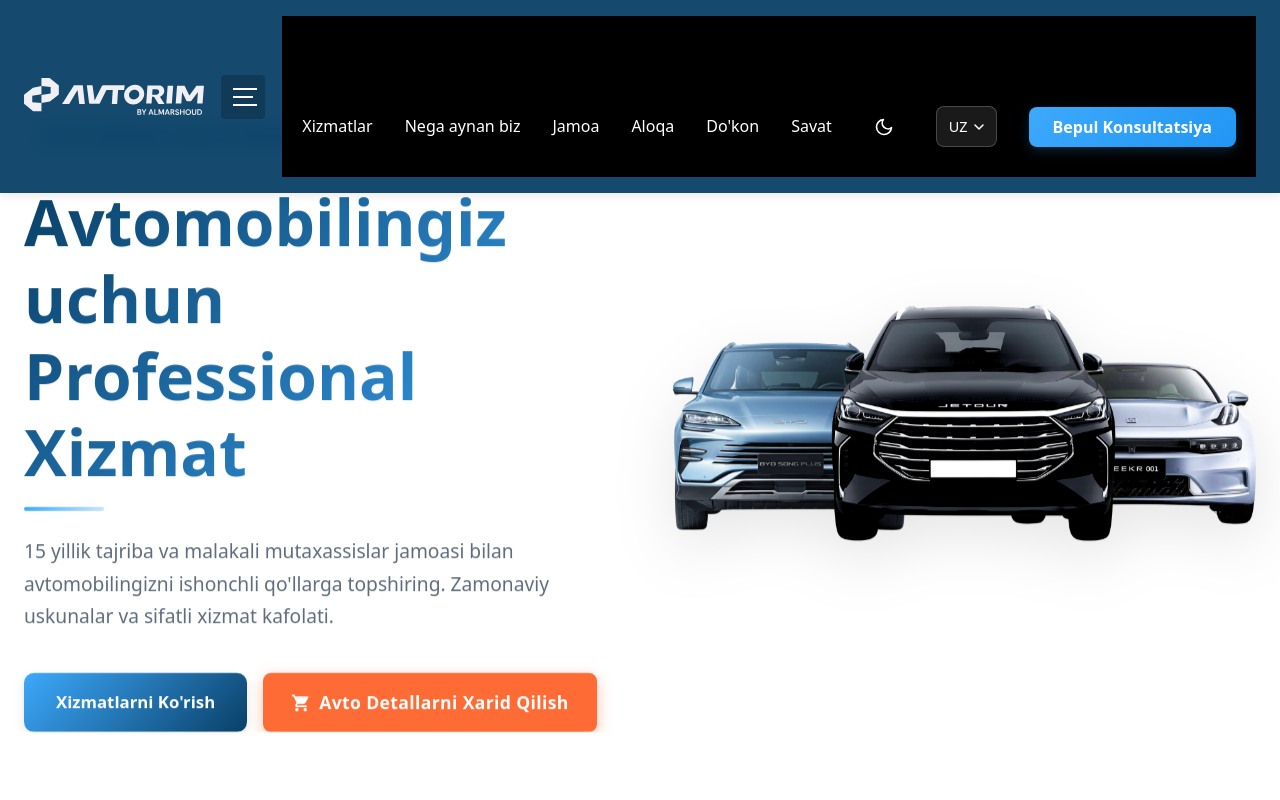
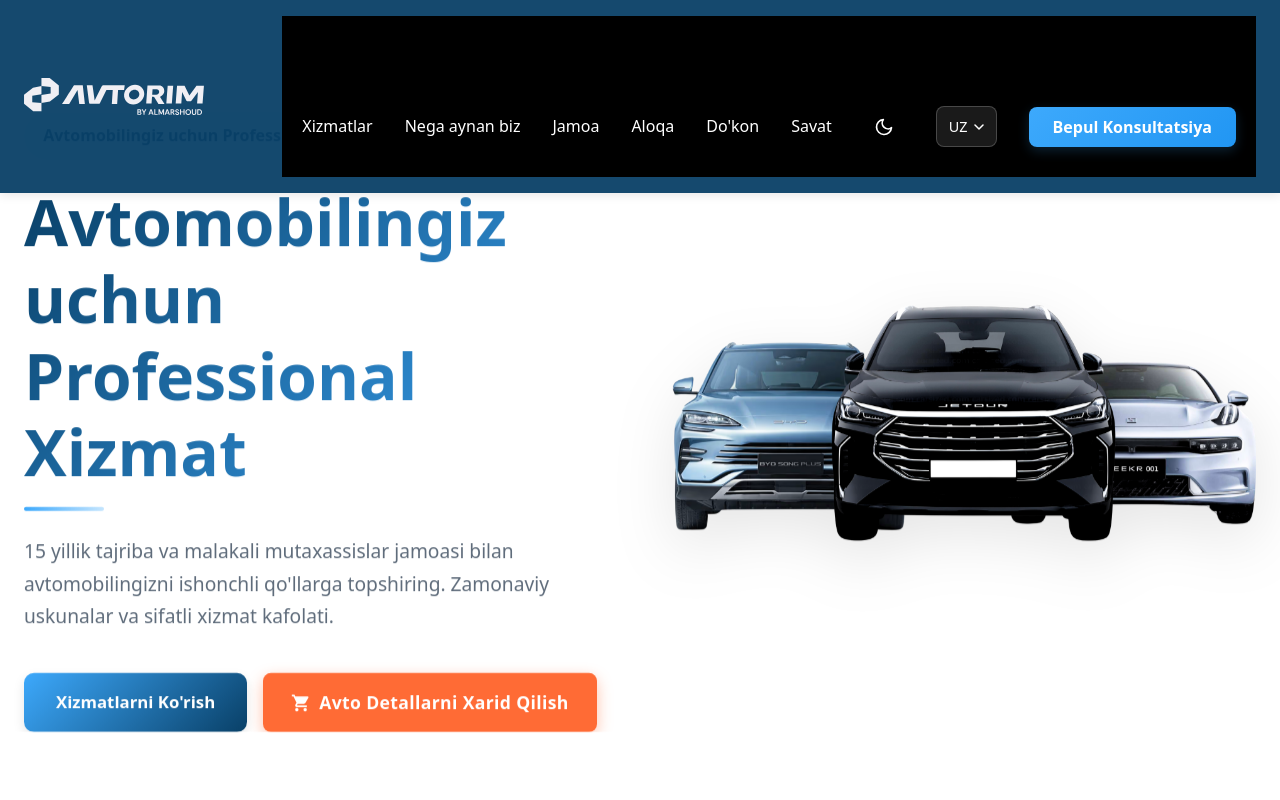
Before and after one commit to Mirjalol49/Avtorim.uz, a React (Vite) app: page / in a window 1280 px wide. Shown: the top 800 px of the page. Built offline with nearby package versions, Linux system fonts and the light colour scheme.

Commit message:
fixed burger

```diff
--- a/src/Ui/Header/Header.css
+++ b/src/Ui/Header/Header.css
@@ -8,13 +8,13 @@
   left: 0;
   z-index: 1000;
   transition: all 0.3s ease;
-    backdrop-filter: blur(8px);
+  backdrop-filter: none;
   box-shadow: 0 2px 10px var(--shadow);
   }
 
  .header.scrolled {
   padding: 12px 0;
-    background: var(--header-bg-scrolled);
+  background: var(--header-bg);
   box-shadow: 0 4px 20px var(--shadow-strong);
   }
 
@@ -197,3 +197,10 @@
   padding: 90px 20px 30px;
   }
   }
+
+ /* Desktop Menu Button Removal and Solid Background */
+ @media (min-width: 769px) {
+  .mobile-menu-btn {
+    display: none !important;
+  }
+ }
```
Lines whose indentation alone changed are shown as unchanged.
